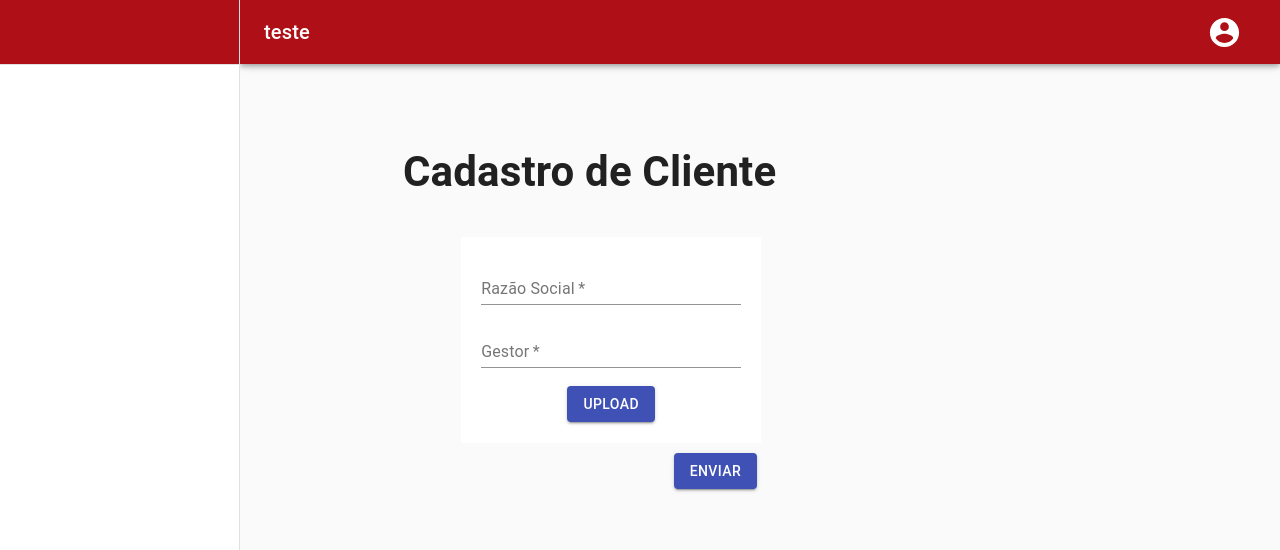
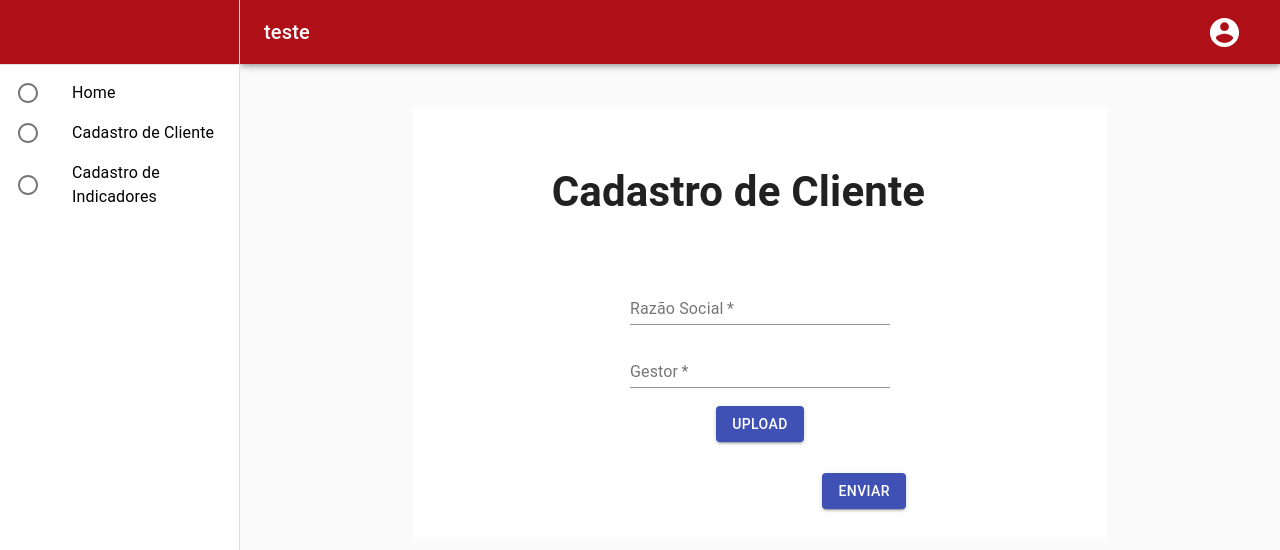
Before and after one commit to gx2-tecnologia/followup-front-end, a React (Create React App) app: page /cadastrocliente in a window 1280 px wide. Shown: the top 550 px of the page. Built offline with nearby package versions, Linux system fonts and the light colour scheme.

Commit message:
ajustadas rotas no sidebar

```diff
--- a/src/components/Sidebar/index.js
+++ b/src/components/Sidebar/index.js
@@ -20,8 +20,6 @@ import { useStyles } from './styles';
 import { routes } from 'routes/listRoutes';
 
 export default function Sidebar(props) {
-  let listRoutes;
-
   const verifyPermission = () => {
     let path = '';
 
@@ -37,8 +35,6 @@ export default function Sidebar(props) {
     return path;
   };
 
-  listRoutes = routes;
-
   const { container } = props;
   const classes = useStyles();
 
@@ -49,10 +45,8 @@ export default function Sidebar(props) {
       </div>
       <Divider />
       <List>
-        {listRoutes.map((item, index) => {
-          if (!item.isMenu) {
-            return false;
-          }
+        {routes.map((item, index) => {
+          console.log(item);
 
           return (
             <Link
@@ -110,7 +104,3 @@ export default function Sidebar(props) {
     </div>
   );
 }
-
-// export default connect(state => ({
-//   typeUser: state.type,
-// }))(Sidebar);
--- a/src/pages/cadastroCliente/styles.js
+++ b/src/pages/cadastroCliente/styles.js
@@ -31,9 +31,11 @@ export const Content = styled.div`
 `;
 
 export const Container = styled.div`
-  /* background-color: #dcdcdc; */
+  background-color: #fff;
   padding-bottom: 30px;
   width: 70%;
+  margin: 0 auto;
+  padding-top: 20px;
   h2 {
     margin-left: 20%;
   }
```
